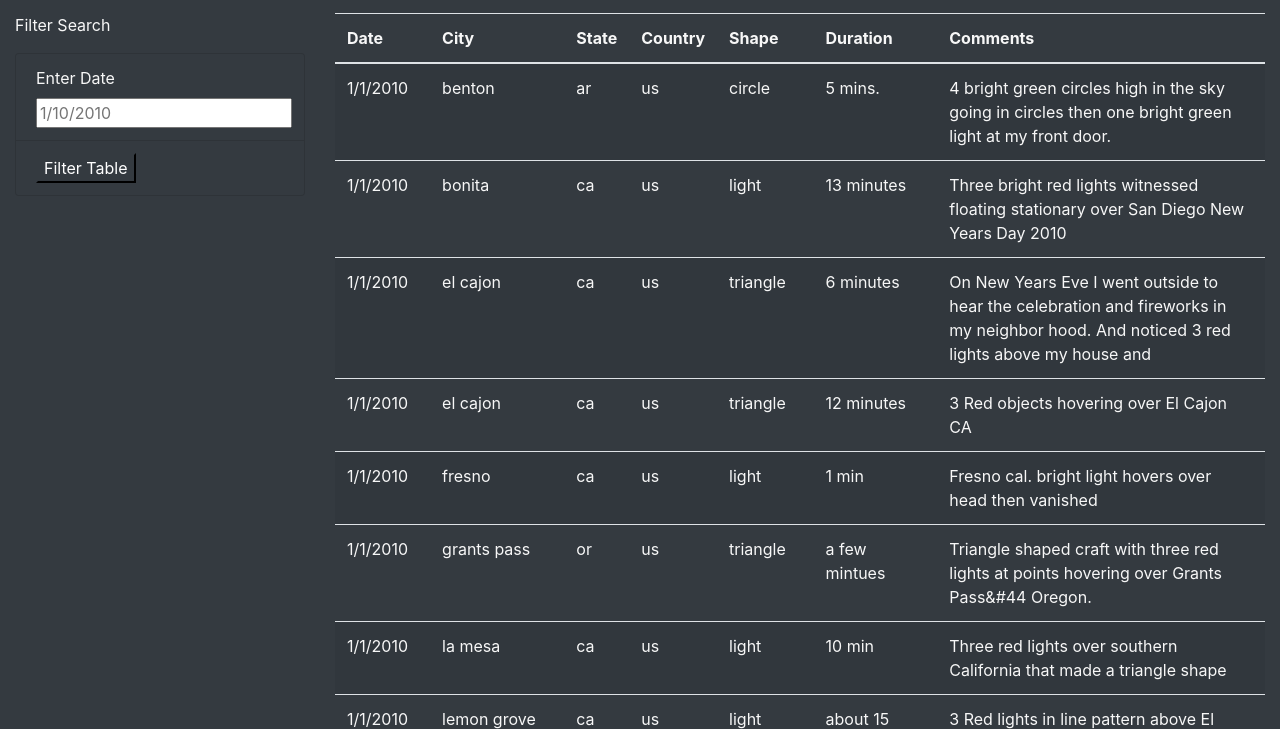
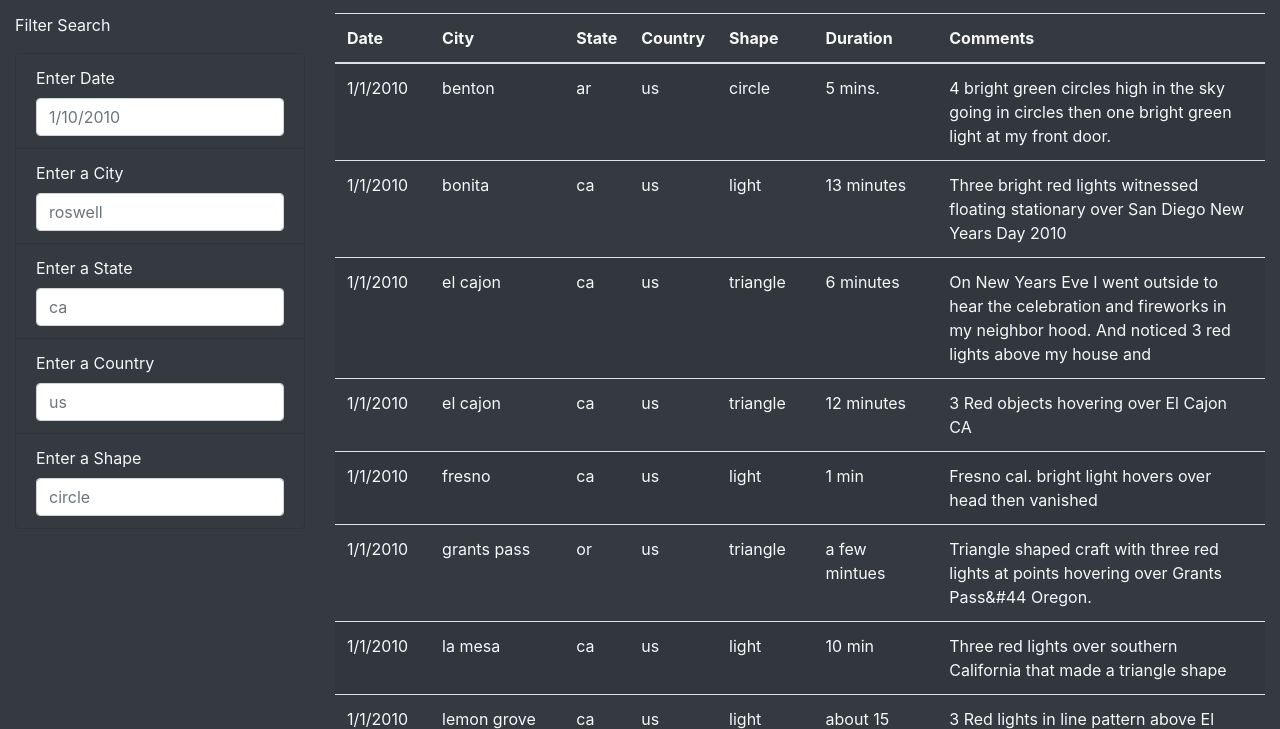
Before and after one commit to SJLewer/UFOs, a plain HTML site: page index.html in a window 1280 px wide. Shown: the part 710-1439 px from the top of the page. Drawn offline with nearby package versions, Linux system fonts and the light colour scheme.

Commit message:
Uploading index.html file

```diff
--- a/index.html
+++ b/index.html
@@ -42,12 +42,24 @@
                         <p>Filter Search</p>
                         <ul class="list-group bg-dark">
                             <li class="list-group-item bg-dark">
-                                <label for="date">Enter Date</label>
-                                <input type="text" placeholder ="1/10/2010" id="datetime" />
+                                <label for="datetime">Enter Date</label>
+                                <input type="text" placeholder ="1/10/2010" id="datetime" class = "form-control"/>
                             </li>
                             <li class="list-group-item bg-dark">
-                                <button id="filter-btn" type="button" class="btn-dark">Filter Table
-                                </button>
+                                <label for="city">Enter a City</label>
+                                <input type="text" placeholder ="roswell" id="city" class = "form-control"/>
+                            </li>
+                            <li class="list-group-item bg-dark">
+                                <label for="state">Enter a State</label>
+                                <input type="text" placeholder ="ca" id="state" class="form-control"/>
+                            </li>
+                            <li class="list-group-item bg-dark">
+                                <label for="country">Enter a Country</label>
+                                <input type="text" placeholder ="us" id="country" class="form-control"/>
+                            </li>
+                            <li class="list-group-item bg-dark">
+                                <label for="shape">Enter a Shape</label>
+                                <input type="text" placeholder ="circle" id="shape" class="form-control"/>
                             </li>
                         </ul>
                     </form>
```
